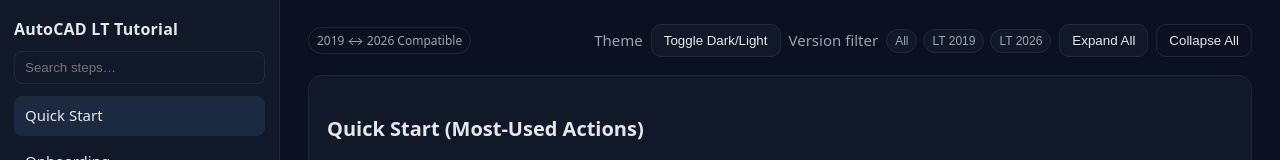
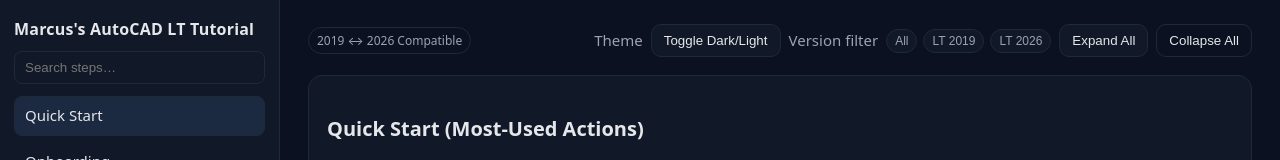
Before and after one commit to MarcAura/AutoCAD_Onboarding, a plain HTML site: page index.html in a window 1280 px wide. Shown: the top 160 px of the page. Drawn offline with Linux system fonts and the light colour scheme.

Commit message:
Update index.html

```diff
--- a/index.html
+++ b/index.html
@@ -87,7 +87,7 @@
 <body>
   <div class="app" id="app">
     <nav>
-      <h1>AutoCAD LT Tutorial</h1>
+      <h1>Marcus's AutoCAD LT Tutorial</h1>
       <div class="search">
         <input id="search" placeholder="Search steps…" aria-label="Search" />
       </div>
```
